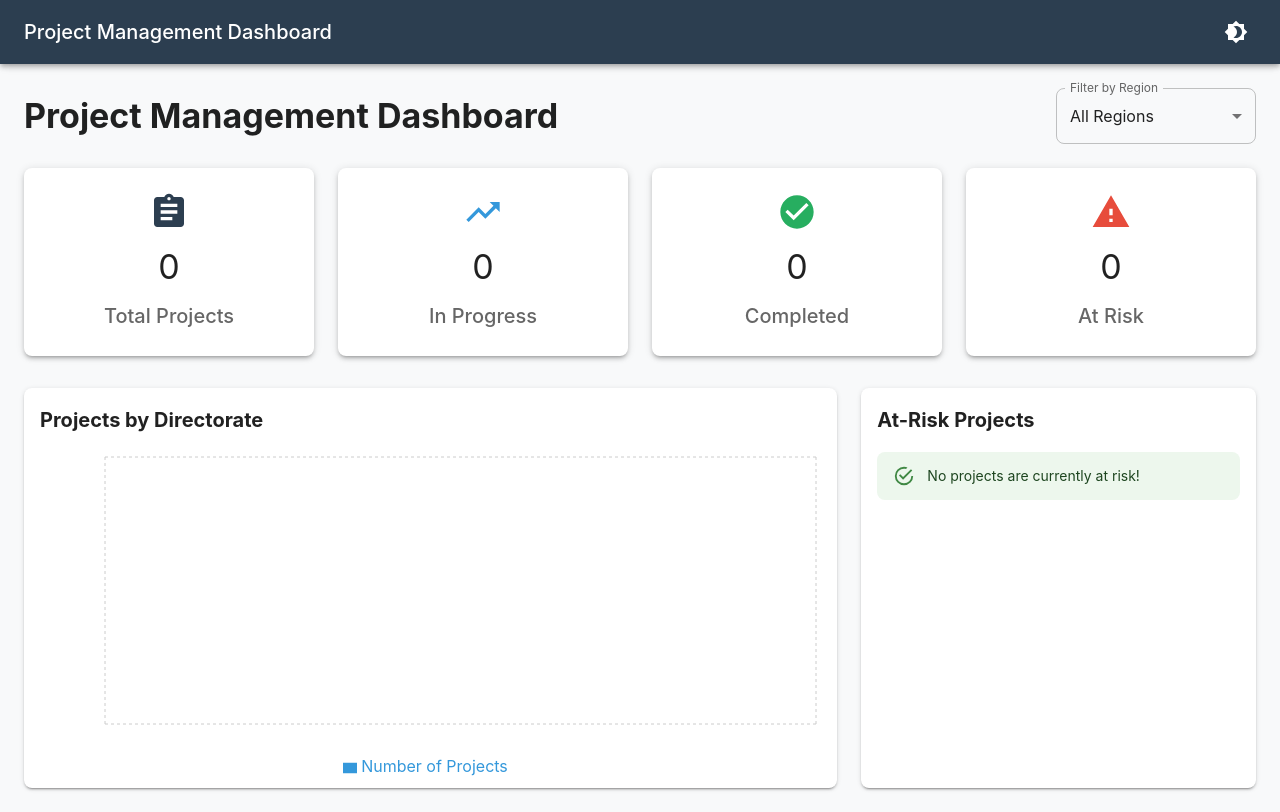
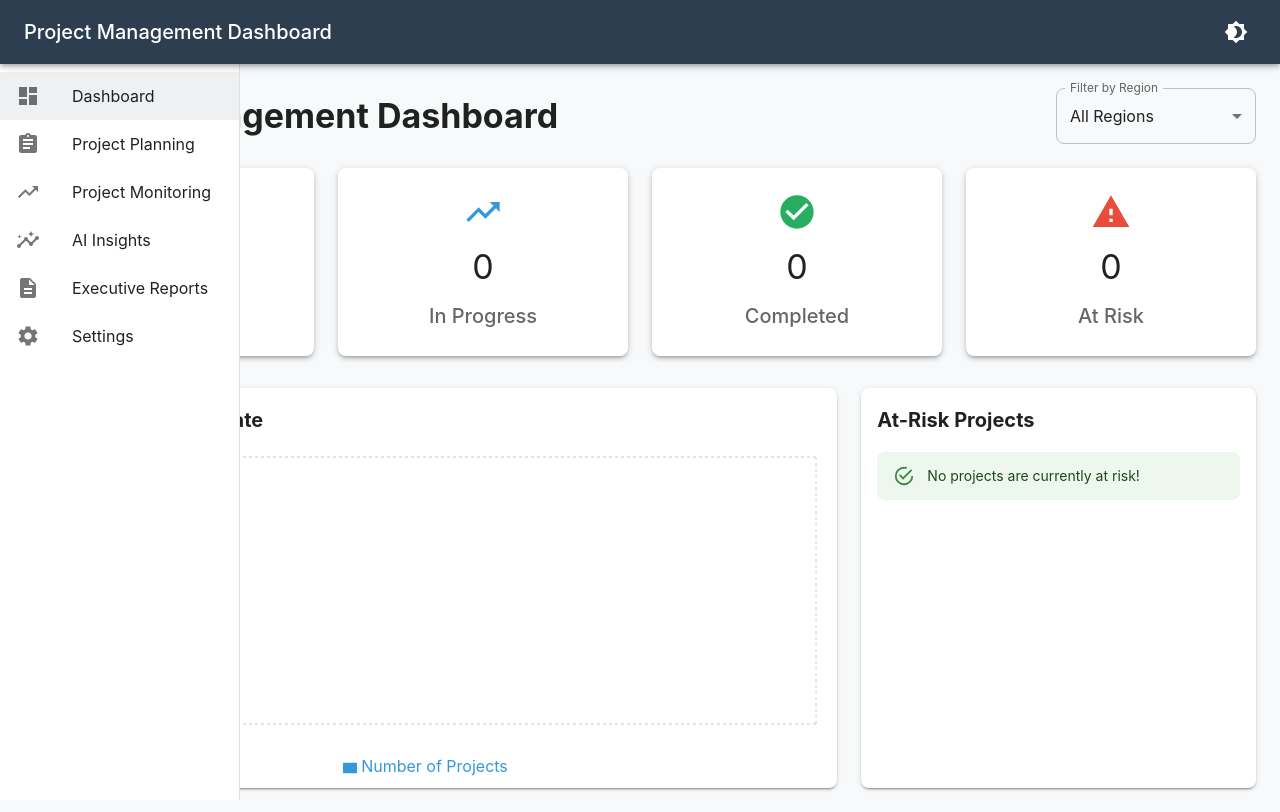
Before and after one commit to talhanust/Project_Management_Dashboard, a React (Create React App) app: page / in a window 1280 px wide. Built offline with nearby package versions, Linux system fonts and the light colour scheme.

Commit message:
Update Navigation.js

```diff
--- a/src/components/Navigation.js
+++ b/src/components/Navigation.js
@@ -3,30 +3,87 @@ import {
   AppBar,
   Toolbar,
   Typography,
+  Button,
   IconButton,
   useTheme,
-  useMediaQuery
+  useMediaQuery,
+  Drawer,
+  List,
+  ListItem,
+  ListItemText,
+  ListItemIcon
 } from '@mui/material';
 import {
   Menu as MenuIcon,
   Brightness4 as DarkIcon,
-  Brightness7 as LightIcon
+  Brightness7 as LightIcon,
+  Dashboard as DashboardIcon,
+  Assignment as PlanningIcon,
+  TrendingUp as MonitoringIcon,
+  Insights as InsightsIcon,
+  Description as ReportsIcon,
+  Settings as SettingsIcon
 } from '@mui/icons-material';
+import { useNavigate, useLocation } from 'react-router-dom';
 
 const Navigation = ({ darkMode, toggleTheme }) => {
   const theme = useTheme();
-  const isMobile = useMediaQuery(theme.breakpoints.down('sm'));
+  const isMobile = useMediaQuery(theme.breakpoints.down('md'));
+  const [mobileOpen, setMobileOpen] = React.useState(false);
+  const navigate = useNavigate();
+  const location = useLocation();
+
+  const menuItems = [
+    { text: 'Dashboard', icon: <DashboardIcon />, path: '/' },
+    { text: 'Project Planning', icon: <PlanningIcon />, path: '/planning' },
+    { text: 'Project Monitoring', icon: <MonitoringIcon />, path: '/monitoring' },
+    { text: 'AI Insights', icon: <InsightsIcon />, path: '/insights' },
+    { text: 'Executive Reports', icon: <ReportsIcon />, path: '/reports' },
+    { text: 'Settings', icon: <SettingsIcon />, path: '/settings' }
+  ];
+
+  const handleDrawerToggle = () => {
+    setMobileOpen(!mobileOpen);
+  };
+
+  const drawer = (
+    <div>
+      <Toolbar>
+        <Typography variant="h6" noWrap component="div">
+          Project Dashboard
+        </Typography>
+      </Toolbar>
+      <List>
+        {menuItems.map((item) => (
+          <ListItem
+            button
+            key={item.text}
+            onClick={() => navigate(item.path)}
+            selected={location.pathname === item.path}
+          >
+            <ListItemIcon>{item.icon}</ListItemIcon>
+            <ListItemText primary={item.text} />
+          </ListItem>
+        ))}
+      </List>
+    </div>
+  );
 
   return (
+    <>
       <AppBar position="fixed" sx={{ zIndex: theme.zIndex.drawer + 1 }}>
         <Toolbar>
+          {isMobile && (
             <IconButton
               color="inherit"
+              aria-label="open drawer"
               edge="start"
-          sx={{ mr: 2, display: { sm: 'none' } }}
+              onClick={handleDrawerToggle}
+              sx={{ mr: 2 }}
             >
               <MenuIcon />
             </IconButton>
+          )}
           <Typography variant="h6" component="div" sx={{ flexGrow: 1 }}>
             Project Management Dashboard
           </Typography>
@@ -35,6 +92,35 @@ const Navigation = ({ darkMode, toggleTheme }) => {
           </IconButton>
         </Toolbar>
       </AppBar>
+      {isMobile ? (
+        <Drawer
+          variant="temporary"
+          open={mobileOpen}
+          onClose={handleDrawerToggle}
+          ModalProps={{ keepMounted: true }}
+          sx={{
+            '& .MuiDrawer-paper': { boxSizing: 'border-box', width: 240 },
+          }}
+        >
+          {drawer}
+        </Drawer>
+      ) : (
+        <Drawer
+          variant="permanent"
+          sx={{
+            width: 240,
+            flexShrink: 0,
+            '& .MuiDrawer-paper': {
+              width: 240,
+              boxSizing: 'border-box',
+            },
+          }}
+          open
+        >
+          {drawer}
+        </Drawer>
+      )}
+    </>
   );
 };
 
```
Lines whose indentation alone changed are shown as unchanged.
